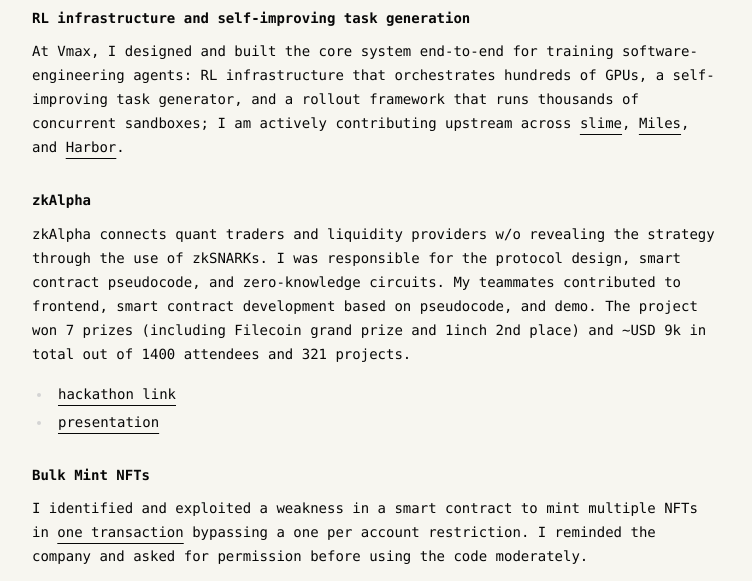
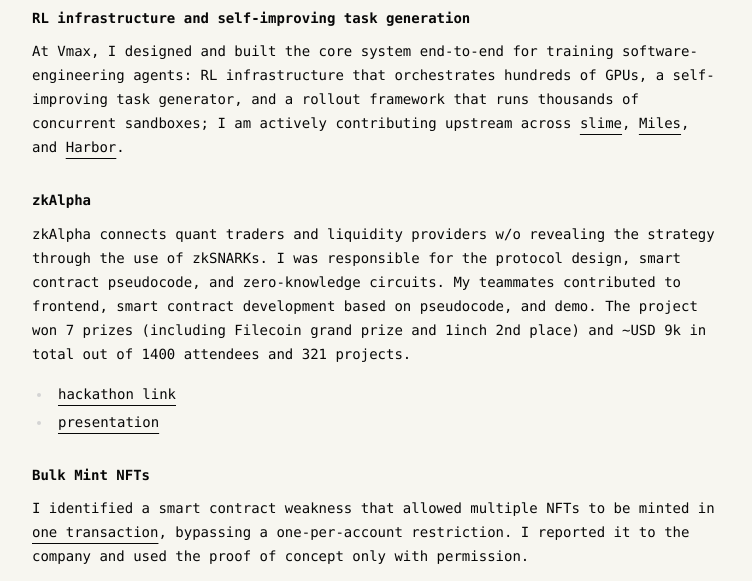
Before and after one commit to EazyReal/eazyreal.github.io, an Astro site: page /projects in a window 1280 px wide. Shown: the part 201-782 px from the top of the page, without its empty margins (16-768 px from the left). Built offline with nearby package versions, Linux system fonts and the light colour scheme; Astro itself is replaced by a stand-in of ours.

Commit message:
Clarify NFT disclosure wording

```diff
--- a/src/pages/projects.md
+++ b/src/pages/projects.md
@@ -20,7 +20,7 @@ projects.
 - [presentation](https://docs.google.com/presentation/d/1I3GCcc1bKEILhntgQ1V5M-rADx4QY-NAddNTX6CT41I/)
 
 ## Bulk Mint NFTs
-I identified and exploited a weakness in a smart contract to mint multiple NFTs in [one transaction](https://polygonscan.com/tx/0x539c2077b724e71b370a9ea5bc6aaa626fdfcfa16377437b8a5d513687147916) bypassing a one per account restriction. I reminded the company and asked for permission before using the code moderately.
+I identified a smart contract weakness that allowed multiple NFTs to be minted in [one transaction](https://polygonscan.com/tx/0x539c2077b724e71b370a9ea5bc6aaa626fdfcfa16377437b8a5d513687147916), bypassing a one-per-account restriction. I reported it to the company and used the proof of concept only with permission.
 
 - [github](https://github.com/EazyReal/BulkMintNFTs)
 
```
